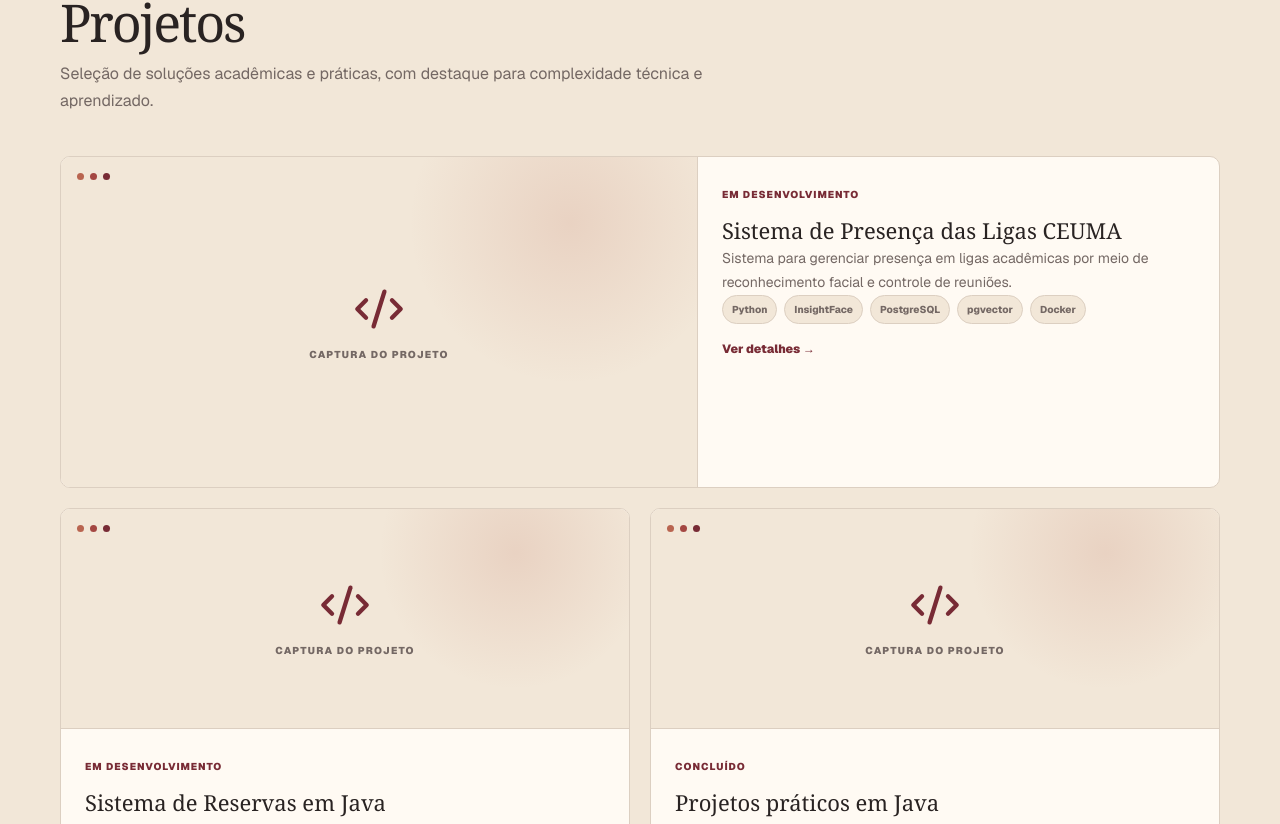
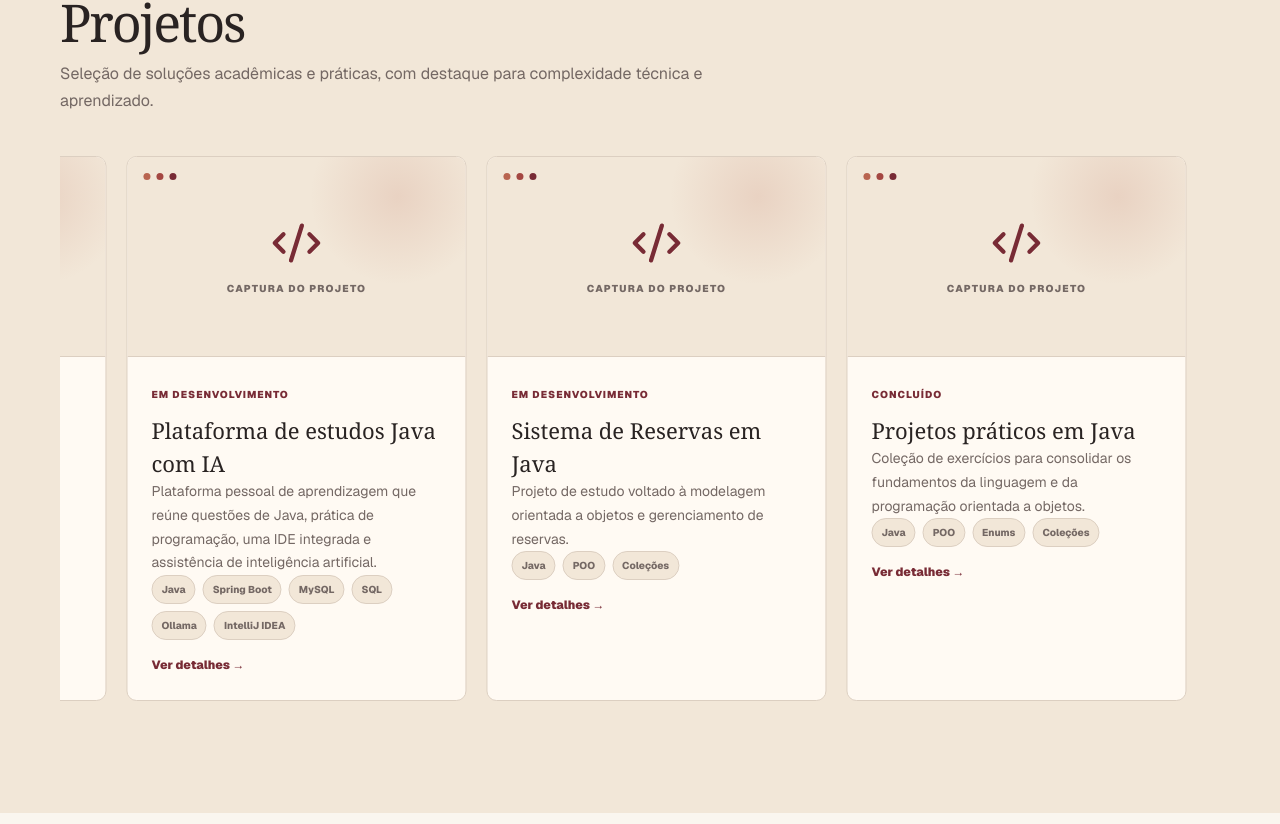
Before and after one commit to PauloKAaPOo/portifolio-pessoal, a Next.js app: page / in a window 1280 px wide. Shown: the part 1776-2600 px from the top of the page. Built offline with nearby package versions, Linux system fonts and the light colour scheme.

Commit message:
Quarta modificacao

```diff
--- a/src/app/globals.css
+++ b/src/app/globals.css
@@ -279,21 +279,25 @@ a { color: inherit; text-decoration: none; }
 .about-facts span, .about-facts b { display: block; font-size: 10px; }
 .about-facts span { color: var(--muted); margin-bottom: 4px; }
 
-.project-grid { display: grid; grid-template-columns: repeat(2, minmax(0, 1fr)); gap: 20px; }
-.project-card:first-child { grid-column: 1 / -1; }
+.project-marquee { overflow: hidden; }
+.project-track { display: flex; width: max-content; animation: project-scroll 42s linear infinite; }
+.project-track-group { display: flex; flex: 0 0 auto; gap: 20px; padding-right: 20px; }
+.project-marquee:hover .project-track, .project-marquee:focus-within .project-track { animation-play-state: paused; }
+@keyframes project-scroll { to { transform: translateX(-50%); } }
 .project-card {
+  flex: 0 0 min(340px, calc(100vw - 48px));
   overflow: hidden;
   border: 1px solid var(--line);
   border-radius: 10px;
   background: var(--surface);
-  transition: transform .25s ease, box-shadow .25s ease;
+  cursor: pointer;
+  transition: box-shadow .25s ease, border-color .25s ease;
 }
-.project-card:hover { transform: translateY(-5px); box-shadow: var(--shadow); }
-.project-card:first-child { display: grid; grid-template-columns: 1.1fr .9fr; }
-.project-card:first-child .project-visual { height: 100%; min-height: 330px; border-right: 1px solid var(--line); border-bottom: 0; }
+.project-card:hover, .project-card:focus-visible { border-color: var(--primary); box-shadow: var(--shadow); }
+.project-card:focus-visible { outline: 2px solid var(--primary); outline-offset: 3px; }
 .project-visual {
   position: relative;
-  height: 220px;
+  height: 200px;
   display: grid;
   place-content: center;
   justify-items: center;
@@ -325,6 +329,7 @@ a { color: inherit; text-decoration: none; }
   font-weight: 800;
 }
 .text-link { border: 0; background: transparent; color: var(--primary); padding: 16px 0 0; font-size: 12px; font-weight: 900; }
+.project-content .text-link { display: inline-block; }
 
 .skills-grid { display: grid; grid-template-columns: repeat(2, minmax(0, 1fr)); gap: 16px; }
 .skill-card { border: 1px solid var(--line); border-radius: 8px; background: var(--surface); padding: 22px; }
@@ -389,10 +394,10 @@ a { color: inherit; text-decoration: none; }
     transform .7s cubic-bezier(.2, .65, .3, 1);
 }
 .scroll-reveal-enabled .scroll-reveal.is-visible { opacity: 1; transform: translateY(0); }
-.scroll-reveal-enabled :is(.project-card, .skill-card, .timeline-item, .certificate-card, .hobby-card):nth-child(2) { transition-delay: 100ms; }
-.scroll-reveal-enabled :is(.project-card, .skill-card, .timeline-item, .certificate-card, .hobby-card):nth-child(3) { transition-delay: 180ms; }
-.scroll-reveal-enabled :is(.project-card, .skill-card, .timeline-item, .certificate-card, .hobby-card):nth-child(4) { transition-delay: 260ms; }
-.scroll-reveal-enabled :is(.project-card, .skill-card, .timeline-item, .certificate-card, .hobby-card):nth-child(n + 5) { transition-delay: 320ms; }
+.scroll-reveal-enabled :is(.skill-card, .timeline-item, .certificate-card, .hobby-card):nth-child(2) { transition-delay: 100ms; }
+.scroll-reveal-enabled :is(.skill-card, .timeline-item, .certificate-card, .hobby-card):nth-child(3) { transition-delay: 180ms; }
+.scroll-reveal-enabled :is(.skill-card, .timeline-item, .certificate-card, .hobby-card):nth-child(4) { transition-delay: 260ms; }
+.scroll-reveal-enabled :is(.skill-card, .timeline-item, .certificate-card, .hobby-card):nth-child(n + 5) { transition-delay: 320ms; }
 
 footer { border-top: 1px solid var(--line); background: var(--surface); }
 .footer-shell { height: 82px; display: flex; align-items: center; justify-content: space-between; color: var(--muted); font-size: 11px; }
@@ -430,9 +435,6 @@ footer { border-top: 1px solid var(--line); background: var(--surface); }
   .portrait-wrap { width: 78%; max-width: 340px; justify-self: center; }
   .chip-one { left: -24px; }
   .chip-two { right: -20px; }
-  .project-grid, .hobbies-grid { grid-template-columns: 1fr; }
-  .project-card:first-child { grid-column: auto; grid-template-columns: 1fr; }
-  .project-card:first-child .project-visual { min-height: 220px; height: 220px; border-right: 0; border-bottom: 1px solid var(--line); }
   .project-visual { height: 200px; }
   .about-profile-card { width: 82%; justify-self: center; }
   .timeline-card { padding: 18px; }
@@ -457,4 +459,6 @@ footer { border-top: 1px solid var(--line); background: var(--surface); }
   html { scroll-behavior: auto; }
   *, *::before, *::after { transition-duration: .01ms !important; }
   .scroll-reveal-enabled .scroll-reveal { opacity: 1; transform: none; }
+  .project-marquee { overflow-x: auto; }
+  .project-track { animation: none; }
 }
--- a/src/components/portfolio-page.tsx
+++ b/src/components/portfolio-page.tsx
@@ -84,7 +84,7 @@ export default function PortfolioPage() {
     if (window.matchMedia("(prefers-reduced-motion: reduce)").matches) return;
 
     const revealTargets = document.querySelectorAll(
-      ".section-heading, .about-grid > *, .project-card, .skill-card, .timeline-item, .certificate-card, .hobby-card, .empty-state",
+      ".section-heading, .about-grid > *, .skill-card, .timeline-item, .certificate-card, .hobby-card, .empty-state",
     );
     revealTargets.forEach((element) => element.classList.add("scroll-reveal"));
     document.documentElement.classList.add("scroll-reveal-enabled");
@@ -106,6 +106,22 @@ export default function PortfolioPage() {
       document.documentElement.classList.remove("scroll-reveal-enabled");
     };
   }, []);
+
+  useEffect(() => {
+    if (!selectedProject) return;
+
+    const previousOverflow = document.body.style.overflow;
+    document.body.style.overflow = "hidden";
+    const onKeyDown = (event: KeyboardEvent) => {
+      if (event.key === "Escape") setSelectedProject(null);
+    };
+    window.addEventListener("keydown", onKeyDown);
+
+    return () => {
+      document.body.style.overflow = previousOverflow;
+      window.removeEventListener("keydown", onKeyDown);
+    };
+  }, [selectedProject]);
 
   useEffect(() => {
     const onScroll = () => setShowTop(window.scrollY > 500);
@@ -282,13 +298,34 @@ export default function PortfolioPage() {
               title="Projetos"
               description="Seleção de soluções acadêmicas e práticas, com destaque para complexidade técnica e aprendizado."
             />
-            <div className="project-grid">
+            <div className="project-marquee" role="region" aria-label="Carrossel de projetos">
+              <div className="project-track">
+                {[false, true].map((isDuplicate) => (
+                  <div
+                    className="project-track-group"
+                    key={isDuplicate ? "duplicate" : "projects"}
+                    aria-hidden={isDuplicate || undefined}
+                  >
                     {projects.map((project) => (
-                <article className="project-card" key={project.name}>
+                      <article
+                        className="project-card"
+                        key={`${isDuplicate ? "duplicate-" : ""}${project.name}`}
+                        role="button"
+                        tabIndex={isDuplicate ? -1 : 0}
+                        aria-haspopup="dialog"
+                        aria-label={`Ver detalhes do projeto ${project.name}`}
+                        onClick={() => setSelectedProject(project)}
+                        onKeyDown={(event) => {
+                          if (event.key === "Enter" || event.key === " ") {
+                            event.preventDefault();
+                            setSelectedProject(project);
+                          }
+                        }}
+                      >
                         <div className="project-visual">
                           <div className="window-dots"><i /><i /><i /></div>
                           {project.imageUrl ? (
-                      <Image src={project.imageUrl} alt={`Prévia do projeto ${project.name}`} fill sizes="(max-width: 720px) 100vw, 580px" />
+                            <Image src={project.imageUrl} alt={`Prévia do projeto ${project.name}`} fill sizes="(max-width: 720px) 100vw, 340px" />
                           ) : (
                             <>
                               <Code2 size={52} />
@@ -305,12 +342,15 @@ export default function PortfolioPage() {
                               <span key={technology}>{technology}</span>
                             ))}
                           </div>
-                    <button className="text-link" onClick={() => setSelectedProject(project)}>
+                          <span className="text-link">
                             Ver detalhes <span aria-hidden="true">→</span>
-                    </button>
+                          </span>
                         </div>
                       </article>
                     ))}
+                  </div>
+                ))}
+              </div>
             </div>
           </div>
         </section>
--- a/src/data/portfolio.ts
+++ b/src/data/portfolio.ts
@@ -41,6 +41,42 @@ export const projects: Project[] = [
     ],
     participation:
       "Atuação no desenvolvimento da solução, integração de reconhecimento facial e organização dos dados.",
+    status: "Em desenvolvimento",
+  },
+  {
+    name: "Plataforma de busca de pós-graduação",
+    description:
+      "Plataforma para organizar e facilitar a descoberta de oportunidades de especialização, mestrado e doutorado no Brasil e no exterior.",
+    objective:
+      "Estruturar informações sobre instituições e programas acadêmicos para facilitar a busca e a comparação de oportunidades nacionais e internacionais.",
+    technologies: ["Java", "Spring Boot", "MySQL", "SQL", "IntelliJ IDEA"],
+    features: [
+      "Levantamento e especificação de requisitos",
+      "Modelagem orientada a objetos e banco de dados",
+      "Organização de instituições e programas acadêmicos",
+      "Busca por oportunidades de especialização, mestrado e doutorado",
+      "Descoberta de instituições via APIs e IA generativa como possibilidades de expansão",
+    ],
+    participation:
+      "Participei do planejamento e desenvolvimento da solução, definição de requisitos e funcionalidades, estruturação de casos de uso, elaboração do diagrama de classes e modelagem do banco de dados.",
+    status: "Em desenvolvimento",
+  },
+  {
+    name: "Plataforma de estudos Java com IA",
+    description:
+      "Plataforma pessoal de aprendizagem que reúne questões de Java, prática de programação, uma IDE integrada e assistência de inteligência artificial.",
+    objective:
+      "Apoiar o aprendizado aprofundado de Java em um ambiente único que conecta estudo teórico, resolução de questões e prática de código.",
+    technologies: ["Java", "Spring Boot", "MySQL", "SQL", "Ollama", "IntelliJ IDEA"],
+    features: [
+      "Banco de questões para estudar e revisar Java",
+      "Ambiente para praticar programação",
+      "IDE integrada para escrever, editar e testar códigos Java",
+      "Agente de IA integrado com Ollama para apoiar o estudante",
+      "Integração entre teoria, exercícios e prática de código",
+    ],
+    participation:
+      "Desenvolvimento solo da proposta e da plataforma, integrando recursos de estudo, prática de programação e assistência inteligente. O escopo atual é focado exclusivamente em Java.",
     status: "Em desenvolvimento",
   },
   {
```
Lines whose indentation alone changed are shown as unchanged.
